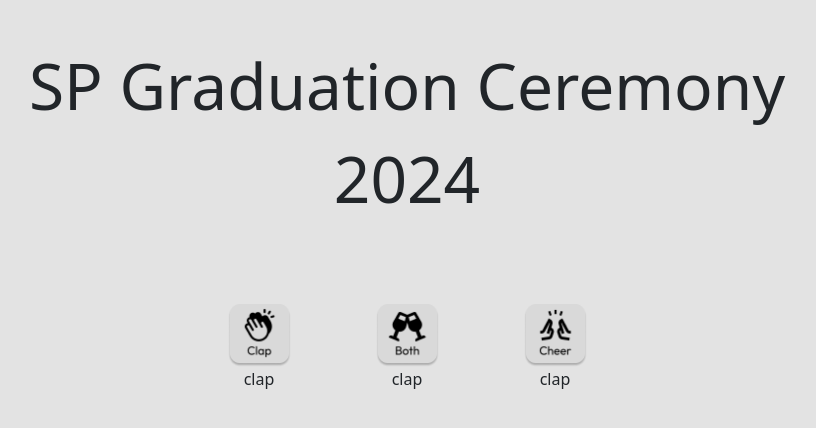
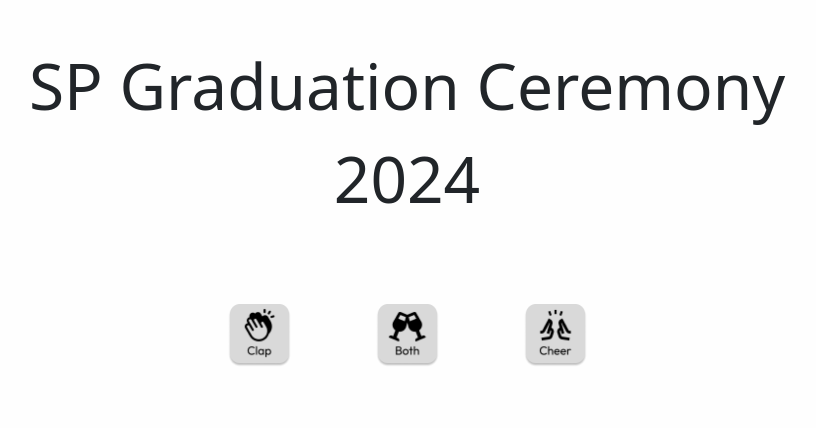
Before and after one commit to uncleeesia/IS2-GraduationCeremony, a plain HTML site: page index.html in a window 1280 px wide. Shown: the whole page, without its empty margins (221-1037 px from the left). Drawn offline with nearby package versions, Linux system fonts and the light colour scheme.

Commit message:
minor fix - remove <span> tags

```diff
--- a/src/views/addOn/addOns.html
+++ b/src/views/addOn/addOns.html
@@ -1,14 +1,11 @@
 <div class="mt-3 w-75 d-flex justify-content-around">
   <button class="row border-0 btn w-25 ">
     <img class="" src="../src/asset/clap.png" />
-    <span class="">clap</span>
   </button>
   <button class="row border-0 btn w-25">
     <img class="" src="../src/asset/both.png" />
-    <span class="">clap</span>
   </button>
   <button class="row border-0 btn w-25">
     <img class="" src="../src/asset/cheer.png" />
-    <span class="">clap</span>
   </button>
 </div>
--- a/style.css
+++ b/style.css
@@ -1,5 +1,5 @@
 body{
-    background-color: #E3E3E3;
+    background-color: #fefefe;
 }
 img{
     width: 68px;
```
